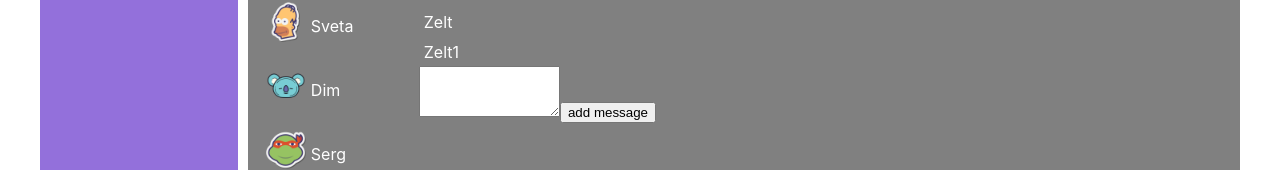
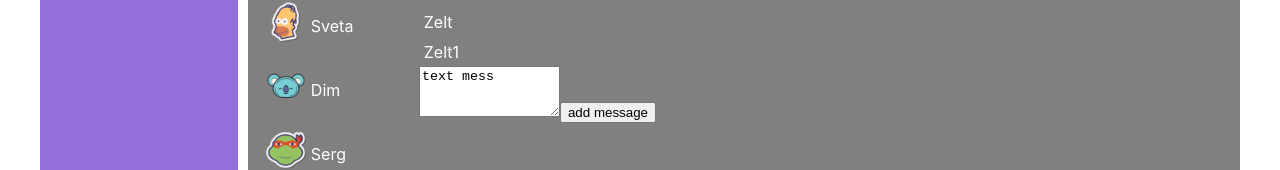
Before and after one commit to EgorKirillov/Samurai-way, a React (Create React App) app: page /dialogs in a window 1280 px wide. Shown: the part 278-448 px from the top of the page. Built offline with nearby package versions, Linux system fonts and the light colour scheme.

Commit message:
lesson 34 complete

```diff
--- a/src/App.tsx
+++ b/src/App.tsx
@@ -9,9 +9,10 @@ import {BrowserRouter, Route} from "react-router-dom";
 import {News} from "./components/news/news";
 import {Music} from "./components/music";
 import {Settings} from "./components/settings/settings";
-import {AppStateType, addMyPost} from "./Redux/stateApp"
+import {addMyPost, changeMessageText, addMessage, StateType} from "./Redux/stateApp"
 
-function App(props: AppStateType) {
+
+function App(props:StateType) {
 
     return (
         <BrowserRouter>
@@ -20,14 +21,21 @@ function App(props: AppStateType) {
                 <Navbar/>
 
                 <div className={'app-wrapper-content'}>
+
                     <Route path={'/dialogs'} render={
-                        () => <Dialogs dialogsData={props.dialogsPage.dialogsData}
-                                       messagesData={props.dialogsPage.messagesData}/>
+                        () => <Dialogs
+                            data={props.state.dialogsPage}
+                            changeMessageText={changeMessageText}
+                            addMessageText={addMessage}
+
+                        />
                     }/>
+
                     <Route path={'/profile'} render={
-                        () => <Profile posts={props.profilePage.posts}
-                        addPost={addMyPost}/>
+                        () => <Profile posts={props.state.profilePage.posts}
+                                       addPost={addMyPost}/>
                     }/>
+
                     <Route path={'/news'} component={News}/>
                     <Route path={'/music'} component={Music}/>
                     <Route path={'/settings'} component={Settings}/>
--- a/src/Redux/stateApp.ts
+++ b/src/Redux/stateApp.ts
@@ -1,3 +1,5 @@
+import {rerenderEntireTree} from "../render";
+
 export type MessageTypes = {
     messageText: string
 }
@@ -14,17 +16,22 @@ export type MyPostsType = {
 export type DialogPagesType = {
     dialogsData: Array<DialogItemTypes>
     messagesData: Array<MessageTypes>
+    newMessageText: string
+
 }
 export type ProfilePageType = {
     posts: Array<MyPostsType>
-   }
+}
 export type AppStateType = {
     dialogsPage: DialogPagesType
     profilePage: ProfilePageType
 }
+export type StateType = {
+    state: AppStateType
+}
 
 
-export const state:AppStateType = {
+export const state: AppStateType = {
     dialogsPage: {
         dialogsData: [
             {linkID: 1, userName: 'Egor', avatarLink: "icon01.png"},
@@ -48,7 +55,8 @@ export const state:AppStateType = {
             {messageText: "Zelt"},
             {messageText: "Zelt"},
             {messageText: "Zelt1"},
-        ]
+        ],
+        newMessageText: "text mess"
     },
     profilePage: {
         posts: [
@@ -62,7 +70,16 @@ export const state:AppStateType = {
         ]
     }
 }
-export const addMyPost=(postText:string)=> {
-    state.profilePage.posts=[{id: 18, postText: postText, likeCount: 0},...state.profilePage.posts]
-    debugger
+export const addMyPost = (postText: string) => {
+    state.profilePage.posts = [{id: 18, postText: postText, likeCount: 0}, ...state.profilePage.posts]
+    rerenderEntireTree(state)
+
 }
+export const changeMessageText = (newText: string) => {
+    state.dialogsPage.newMessageText = newText
+    rerenderEntireTree(state)
+}
+export const addMessage = (newText: string) => {
+    state.dialogsPage.messagesData.push({messageText: newText})
+    rerenderEntireTree(state)
+}
--- a/src/components/Dialogs/Dialogs.tsx
+++ b/src/components/Dialogs/Dialogs.tsx
@@ -2,25 +2,33 @@ import React, {useState} from 'react';
 import s from './Dialogs.module.css'
 import {DialogItem} from './DialogsItms/DialogItems';
 import {Message} from './Messages/Mesages';
-import {DialogPagesType} from "../../Redux/stateApp";
+import {changeMessageText, DialogPagesType} from "../../Redux/stateApp";
 import {InputAndButton} from './Messages/InputAndBatton';
 
 
-export const Dialogs = (props: DialogPagesType) => {
+type DialogsPropsType = {
+    data: DialogPagesType
+    changeMessageText: (newText: string) => void
+    addMessageText: (messageText: string) => void
+
+}
+
+export const Dialogs = (props: DialogsPropsType) => {
 
 
-    let dialogElements = props.dialogsData.map(dialog =>
+    let dialogElements = props.data.dialogsData.map(dialog =>
         <DialogItem linkID={dialog.linkID}
                     userName={dialog.userName}
                     avatarLink={dialog.avatarLink}/>)
 
-    let [messageElements, setMessageElements] = useState(props.messagesData.map(message =>
-        <Message messageText={message.messageText}/>))
+
+
+
+    let messageElements = props.data.messagesData.map(message =>
+        <Message messageText={message.messageText}/>)
 
     const addMessage = (text: string) => {
-        // const adedMessage = { messageText: text }
-
-        setMessageElements([...messageElements, <Message messageText={text}/>])
+        props.addMessageText(text)
     }
 
     return (
@@ -32,7 +40,12 @@ export const Dialogs = (props: DialogPagesType) => {
                 <div className={s.messageList}>
                     {messageElements}
                 </div>
-                <InputAndButton key={'key of universal input'} callback={addMessage}/>
+                <InputAndButton
+                    changeMessageText={props.changeMessageText}
+                    key={'key of universal input'}
+                    valueTextarea={props.data.newMessageText}
+                    addMessage={addMessage}
+                />
             </div>
         </div>
     );
--- a/src/components/Dialogs/Messages/InputAndBatton.tsx
+++ b/src/components/Dialogs/Messages/InputAndBatton.tsx
@@ -1,26 +1,43 @@
-import React, {useRef, useState} from 'react';
+import React, {ChangeEvent, ChangeEventHandler, useRef, KeyboardEvent} from 'react';
 
 type inputAndButtonPropsType = {
-    callback: (text: string) => void
+    addMessage: (text: string) => void
+    valueTextarea: string
+    changeMessageText: (valueTextarea: string) => void
 }
 
 export const InputAndButton = (props: inputAndButtonPropsType) => {
-   // let [textValue, setTextValue] = useState("")
-    let texareaValue = useRef<HTMLTextAreaElement>(null)
+
 
         const onClickAddMessage = () => {
-       // debugger
-        // console.log(texareaValue.current)
-        if (texareaValue.current  && texareaValue.current.value.trim() !== '' ) {
-            props.callback(texareaValue.current.value);
-        texareaValue.current.value = ''
+
+            if (props.valueTextarea.trim() !== "") {
+                props.addMessage(props.valueTextarea.trim())
+                props.changeMessageText("")
+            }
+
+        }
+        const onKeyPressHandler = (e: KeyboardEvent<HTMLTextAreaElement>) => {
+            if (e.key === "Enter") {
+                if (props.valueTextarea.trim() !== "") {
+                    props.addMessage(props.valueTextarea.trim())
+                    props.changeMessageText("")
+                } else {
+                    props.changeMessageText('')
                 }
             }
+        }
+        const onChangeTextArea = (e: ChangeEvent<HTMLTextAreaElement>) => {
+            props.changeMessageText(e.currentTarget.value)
+        }
+
         return (
             <div>
-
-        {/*<input type="text"/>*/}
-        <textarea  ref={texareaValue} name="add message" id="123" cols={15} rows={3}></textarea>
+                <textarea
+                    value={props.valueTextarea}
+                    onChange={onChangeTextArea}
+                    onKeyPress={onKeyPressHandler}
+                    id="123" cols={15} rows={3}> </textarea>
                 <button onClick={onClickAddMessage}>add message</button>
 
             </div>
--- a/src/components/Profile/MyPosts/MyPosts.tsx
+++ b/src/components/Profile/MyPosts/MyPosts.tsx
@@ -1,4 +1,4 @@
-import React from "react";
+import React, { useState } from "react";
 import s from "./MyPosts.module.css"
 import {Post} from "./post/Post";
 import {MyPostsType, ProfilePageType} from "../../../Redux/stateApp";
@@ -12,14 +12,15 @@ export function MyPosts(props: PropsType ) {
     //let newPostElement=useRef<HTMLTextAreaElement>(null)
     let newPostElement = React.createRef<HTMLTextAreaElement>()
 
-    const postsElements = props.posts.map(p => <Post id={p.id} postText={p.postText} likeCount={p.likeCount}/>)
+    const [postsElements, setPostElements] = useState<Array<any>>(props.posts.map(p => <Post id={p.id} postText={p.postText} likeCount={p.likeCount}/>))
 
 
     const onClickAddButtonHandler = () => {
+       /* let newPosts=postsElements
         if (newPostElement.current) {
             props.addPost(newPostElement.current.value)
             newPostElement.current.value=""
-        }
+        }setPostElements(props.posts.map(p => <Post id={p.id} postText={p.postText} likeCount={p.likeCount}/>))*/
     }
 
     return <div className={s.postsBlocks}>
--- a/src/index.tsx
+++ b/src/index.tsx
@@ -3,6 +3,7 @@ import ReactDOM from 'react-dom';
 import './index.css';
 import App from './App';
 import {state} from './Redux/stateApp'
+import { rerenderEntireTree } from './render';
 
 /*
 const dialogsData = [
@@ -42,9 +43,5 @@ const posts = [
 */
 
 
-ReactDOM.render(
-    <App profilePage={state.profilePage}
-         dialogsPage={state.dialogsPage}
-    />,
-  document.getElementById('root')
-);
+
+rerenderEntireTree(state)
--- /dev/null
+++ b/src/render.tsx
@@ -0,0 +1,15 @@
+import React from 'react';
+import ReactDOM from 'react-dom';
+import './index.css';
+import App from './App';
+import {AppStateType, state, StateType} from './Redux/stateApp'
+
+
+export const rerenderEntireTree = (state:AppStateType) => {
+    ReactDOM.render(
+        <App state={state}
+
+        />,
+        document.getElementById('root')
+    );
+}
```
Lines whose indentation alone changed are shown as unchanged.
